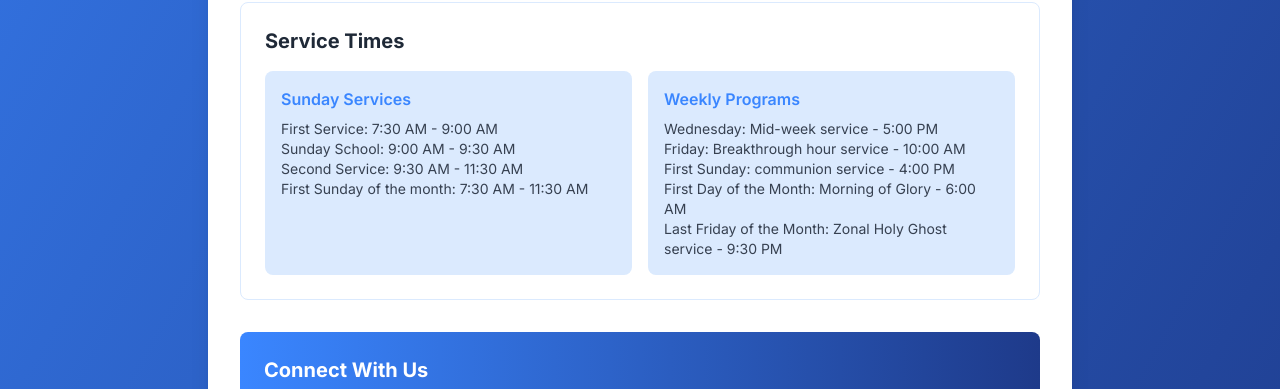
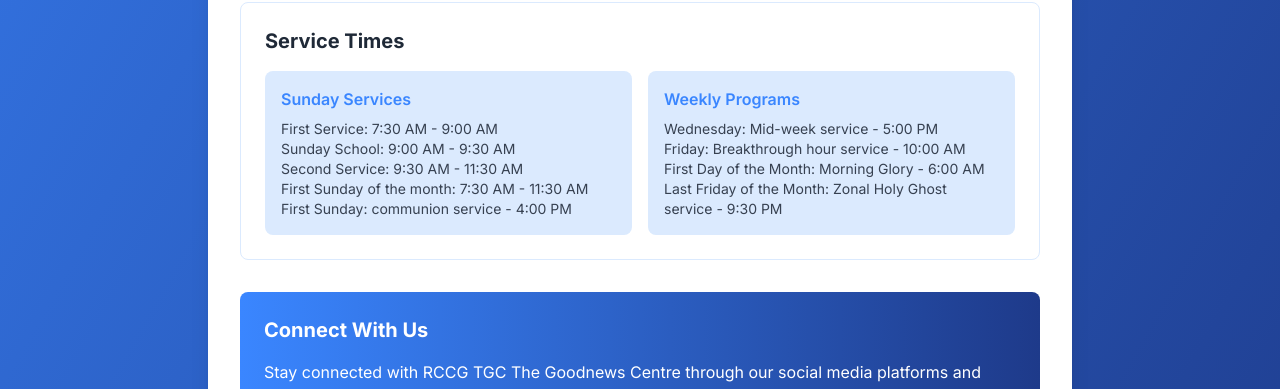
Before and after one commit to eveshoyanofficial/the-goodnews-center, a plain HTML site: page index.html in a window 1280 px wide. Shown: the part 1386-1775 px from the top of the page. Drawn offline with nearby package versions, Linux system fonts and the light colour scheme.

Commit message:
Update index.html

```diff
--- a/index.html
+++ b/index.html
@@ -504,6 +504,7 @@
                                     <li>Sunday School: 9:00 AM - 9:30 AM</li>
                                     <li>Second Service: 9:30 AM - 11:30 AM</li>
                                     <li>First Sunday of the month: 7:30 AM - 11:30 AM</li>
+                                    <li>First Sunday: communion service - 4:00 PM</li>
                                 </ul>
                             </div>
                             <div class="bg-rccg-light p-4 rounded-lg">
@@ -511,8 +512,7 @@
                                 <ul class="mt-2 text-sm text-gray-700">
                                     <li>Wednesday: Mid-week service - 5:00 PM</li>
                                     <li>Friday: Breakthrough hour service - 10:00 AM</li>
-                                    <li>First Sunday: communion service - 4:00 PM</li>
-                                    <li>First Day of the Month: Morning of Glory - 6:00 AM</li>
+                                    <li>First Day of the Month: Morning Glory - 6:00 AM</li>
                                     <li>Last Friday of the Month: Zonal Holy Ghost service - 9:30 PM</li>
                                 </ul>
                             </div>
```
